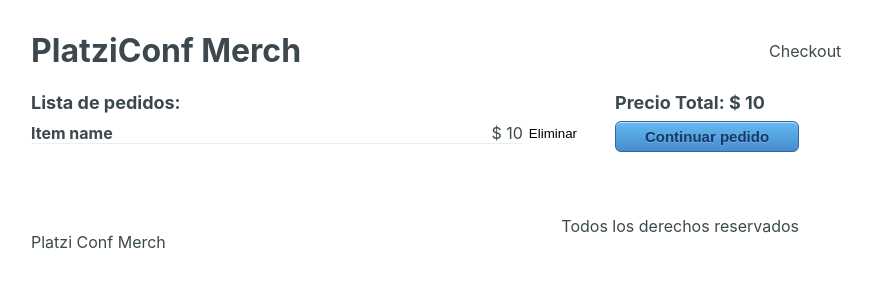
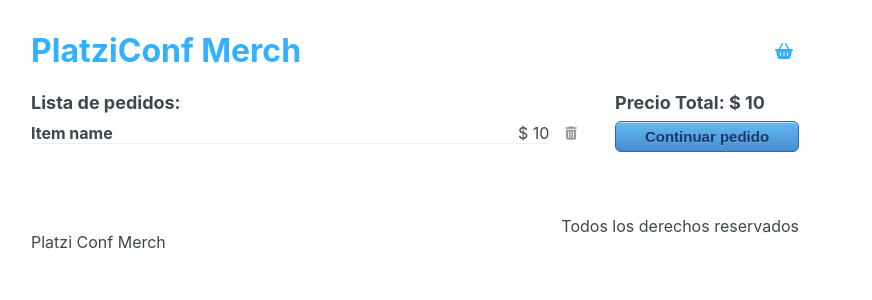
Before and after one commit to alex-chip/Platzi-conf-merch, a React app: page /checkout in a window 1280 px wide. Shown: the top 300 px of the page, without its empty margins (225-1097 px from the left). Built offline with nearby package versions, Linux system fonts and the light colour scheme.

Commit message:
Integracion de iconos y conexion con React Router

```diff
--- a/package.json
+++ b/package.json
@@ -42,10 +42,5 @@
     "webpack": "^5.11.0",
     "webpack-cli": "^4.2.0",
     "webpack-dev-server": "^3.11.0"
-  },
-  "husky": {
-    "hooks": {
-      "pre-commit": "npm run prettier:format && npm run eslint"
-    }
   }
 }
--- a/public/index.html
+++ b/public/index.html
@@ -3,7 +3,8 @@
 <head>
   <meta charset="UTF-8">
   <meta name="viewport" content="width=device-width, initial-scale=1.0">
-  <title></title>
+  <script src="https://kit.fontawesome.com/36e38d6b14.js" crossorigin="anonymous"></script>
+  <title>Platzi Conf Merch</title>
 </head>
 <body>
   <div id="app"></div>
--- a/src/components/Header/index.js
+++ b/src/components/Header/index.js
@@ -1,9 +1,16 @@
 import React from 'react'
+import { Link } from 'react-router-dom'
 
 const Header = () => (
   <div className="Header">
-    <h1 className="Header-title">PlatziConf Merch</h1>
-    <div className="Header-checkout">Checkout</div>
+    <h1 className="Header-title">
+      <Link to='/'>PlatziConf Merch</Link>
+    </h1>
+    <div className="Header-checkout">
+      <Link to='/checkout'>
+        <i className='fas fa-shopping-basket'></i>
+      </Link>
+    </div>
   </div>
 )
 
--- a/src/containers/Checkout/index.js
+++ b/src/containers/Checkout/index.js
@@ -1,4 +1,5 @@
 import React from 'react'
+import { Link } from 'react-router-dom'
 
 const Checkout = () => (
   <section className="Checkout">
@@ -9,12 +10,16 @@
           <h4>Item name</h4>
           <span>$ 10</span>
         </div>
-        <button type="button">Eliminar</button>
+        <button type="button">
+          <i className='fas fa-trash-alt'></i>
+        </button>
       </div>
     </div>
     <div className="Checkout-sidebar">
       <h3>Precio Total: $ 10</h3>
-      <button type="button">Continuar pedido</button>
+      <Link to='/checkout/information'>
+        <button type="button">Continuar pedido</button>
+      </Link>
     </div>
   </section>
 )
--- a/src/containers/Information/index.js
+++ b/src/containers/Information/index.js
@@ -1,4 +1,5 @@
-import React from 'react'
+import React from 'react';
+import { Link } from "react-router-dom";
 
 const Information = () => (
   <section className="Information">
@@ -21,7 +22,9 @@
       </div>
       <div className="Information-buttons">
         <div className="Information-back">Regresar</div>
-        <div className="Information-next">Pagar</div>
+        <div className="Information-next">
+          <Link to='/checkout/payment'>Pagar</Link>
+        </div>
       </div>
     </div>
     <div className="Information-sidebar">
@@ -34,6 +37,6 @@
       </div>
     </div>
   </section>
-  )
+)
 
 export default Information
--- a/src/containers/Success/index.js
+++ b/src/containers/Success/index.js
@@ -1,17 +1,13 @@
 import React from 'react'
 
-const Success = () => {
-  return(
-    <div className="Success">
-      <div className="Success-content">
-        <h2>Alex, Gracias por tu compra</h2>
-        <span>Tu pedido llegará en 3 días a tu dirección:</span>
-        <div className="Success-map">
-          Google Maps
-        </div>
-      </div>
+const Success = () => (
+  <div className="Success">
+    <div className="Success-content">
+      <h2>Alex, Gracias por tu compra</h2>
+      <span>Tu pedido llegará en 3 días a tu dirección:</span>
+      <div className="Success-map">Google Maps</div>
     </div>
+  </div>
   )
-}
 
 export default Success
```
Also changed, not shown: src/containers/Payment/index.js (+2 -6 lines).
